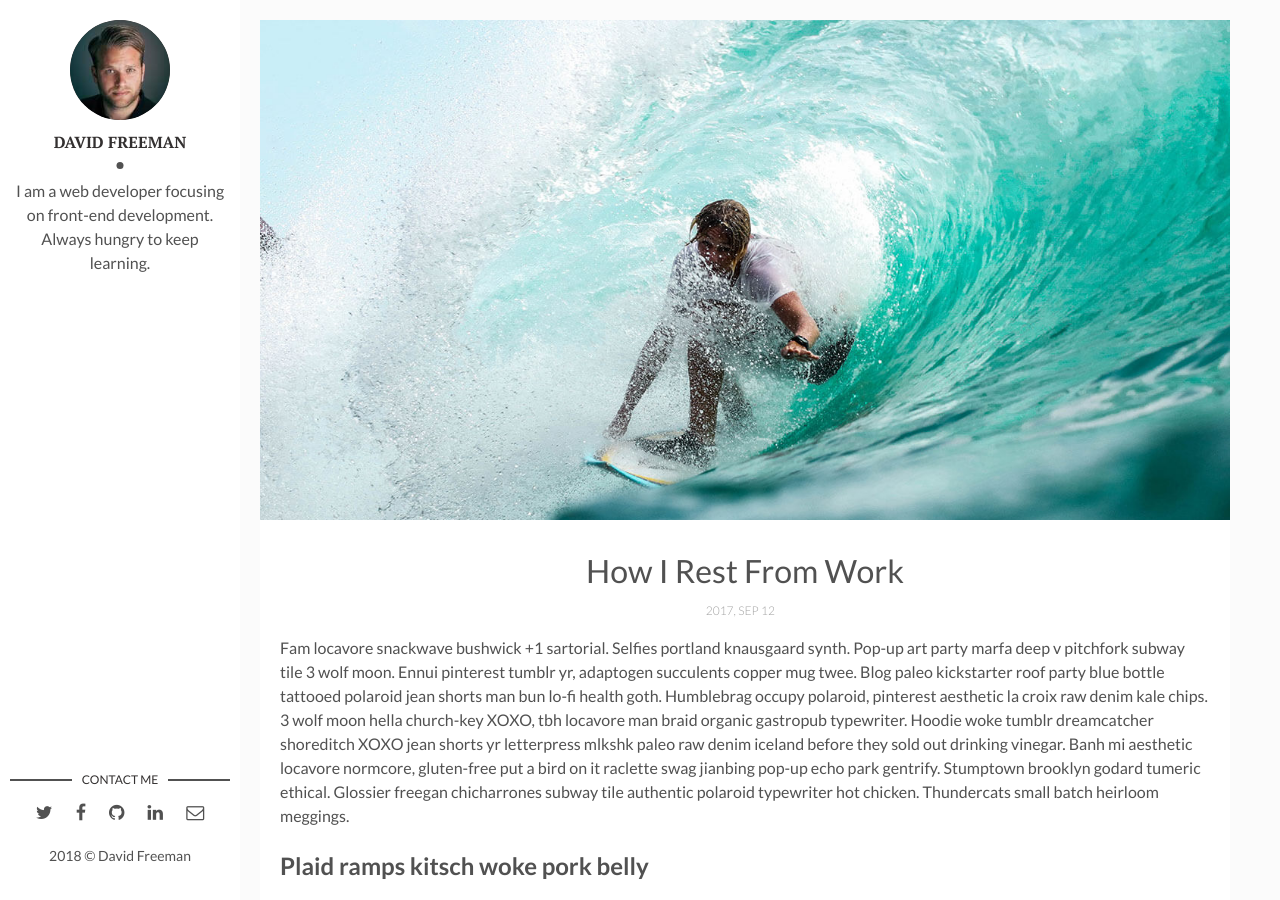
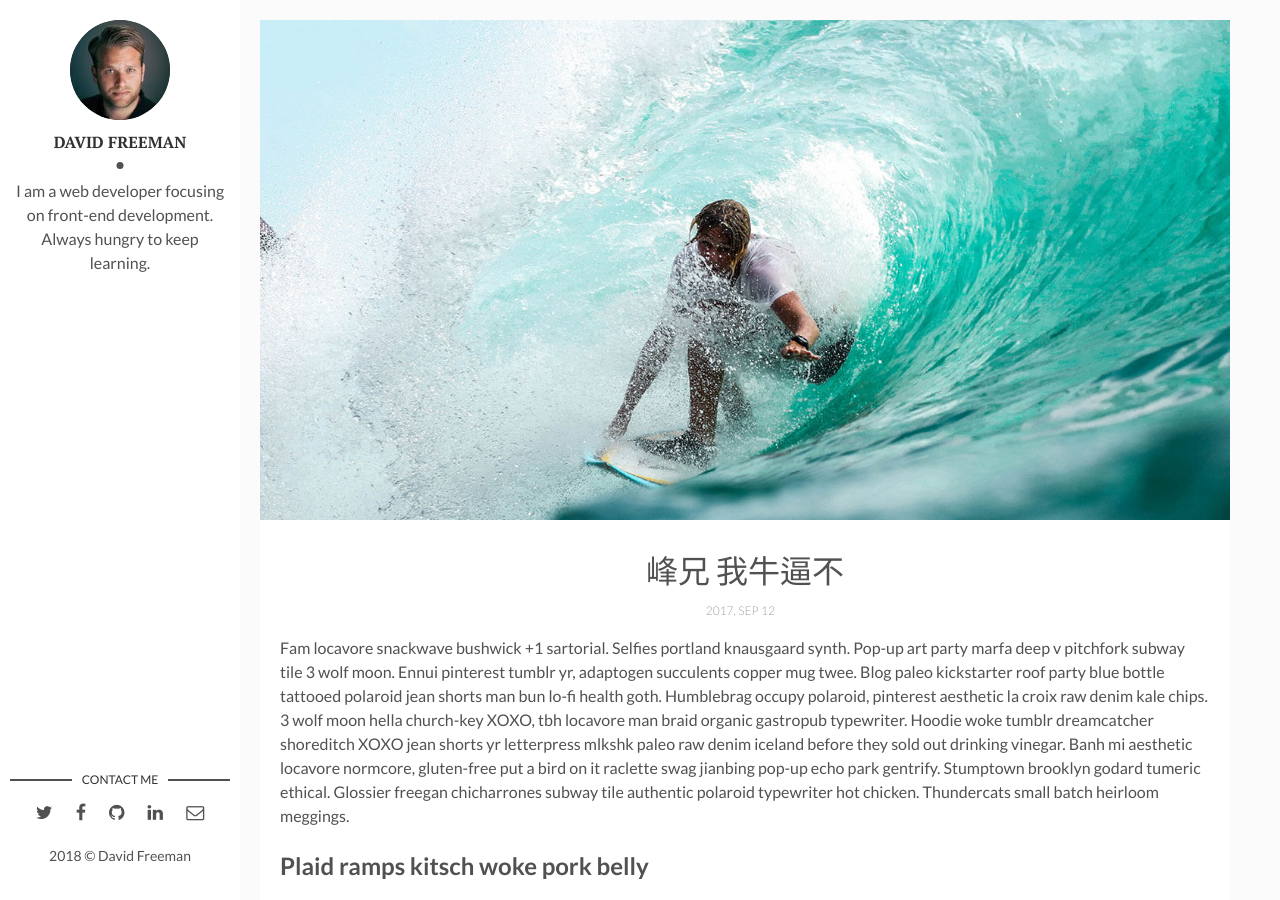
Before and after one commit to dn1921226971/dn1921226971.github.io, a Jekyll site: the page built from _posts/2017-04-06-how-i-rest-from-work.markdown, in a window 1280 px wide and 900 px high. Built offline with Jekyll 4.4.1, drawn with Linux system fonts in a browser that asks for light colours; comment, search, counter and statistics services are not loaded.

Commit message:
哈哈 逗吕吕金峰玩

```diff
--- a/_posts/2017-04-06-how-i-rest-from-work.markdown
+++ b/_posts/2017-04-06-how-i-rest-from-work.markdown
@@ -1,6 +1,6 @@
 ---
 layout: post
-title: How I Rest From Work
+title: 峰兄 我牛逼不
 date: 2017-09-12 13:32:20 +0300
 description: You’ll find this post in your `_posts` directory. Go ahead and edit it and re-build the site to see your changes. # Add post description (optional)
 img: i-rest.jpg # Add image post (optional)
```
